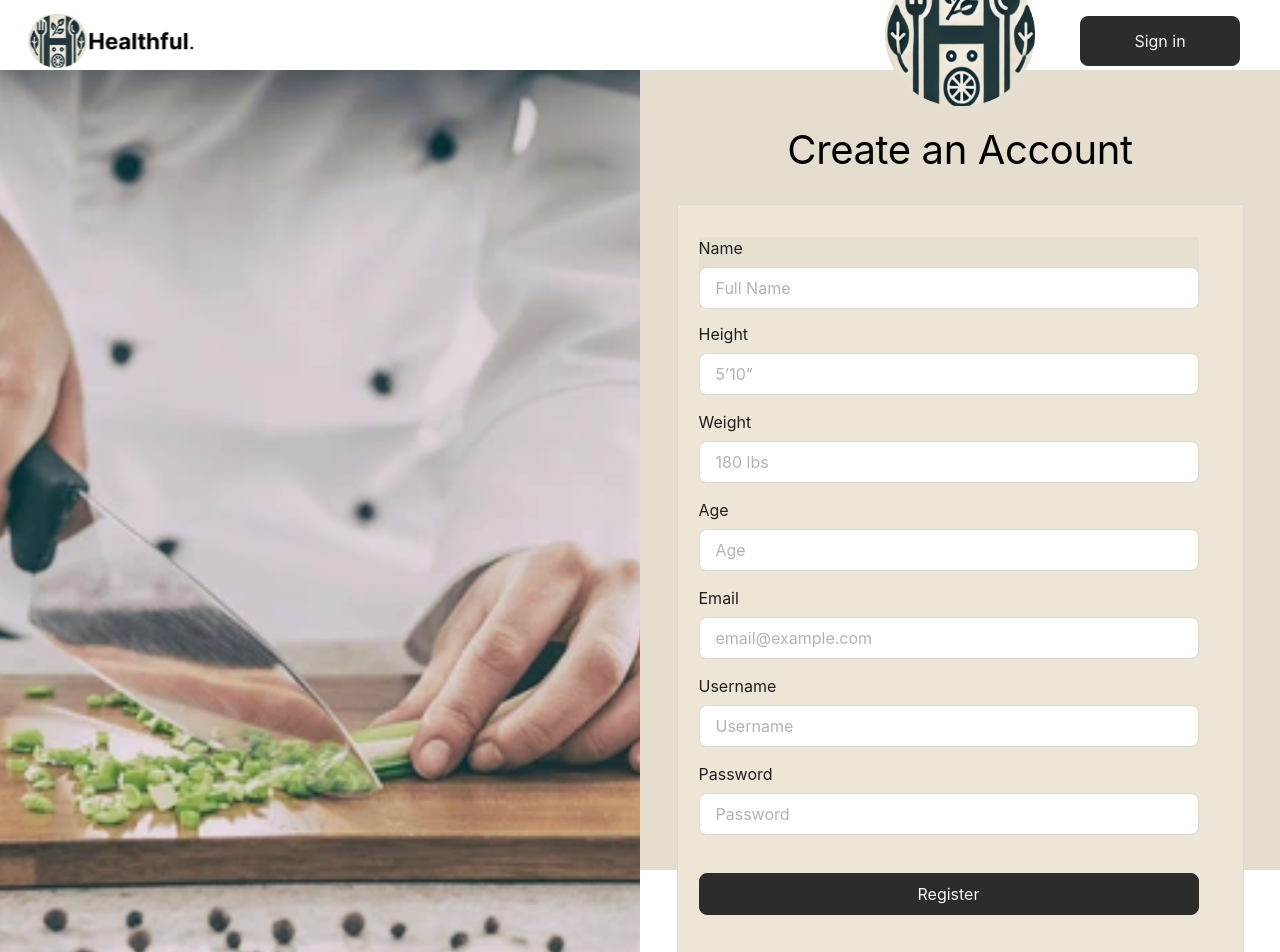
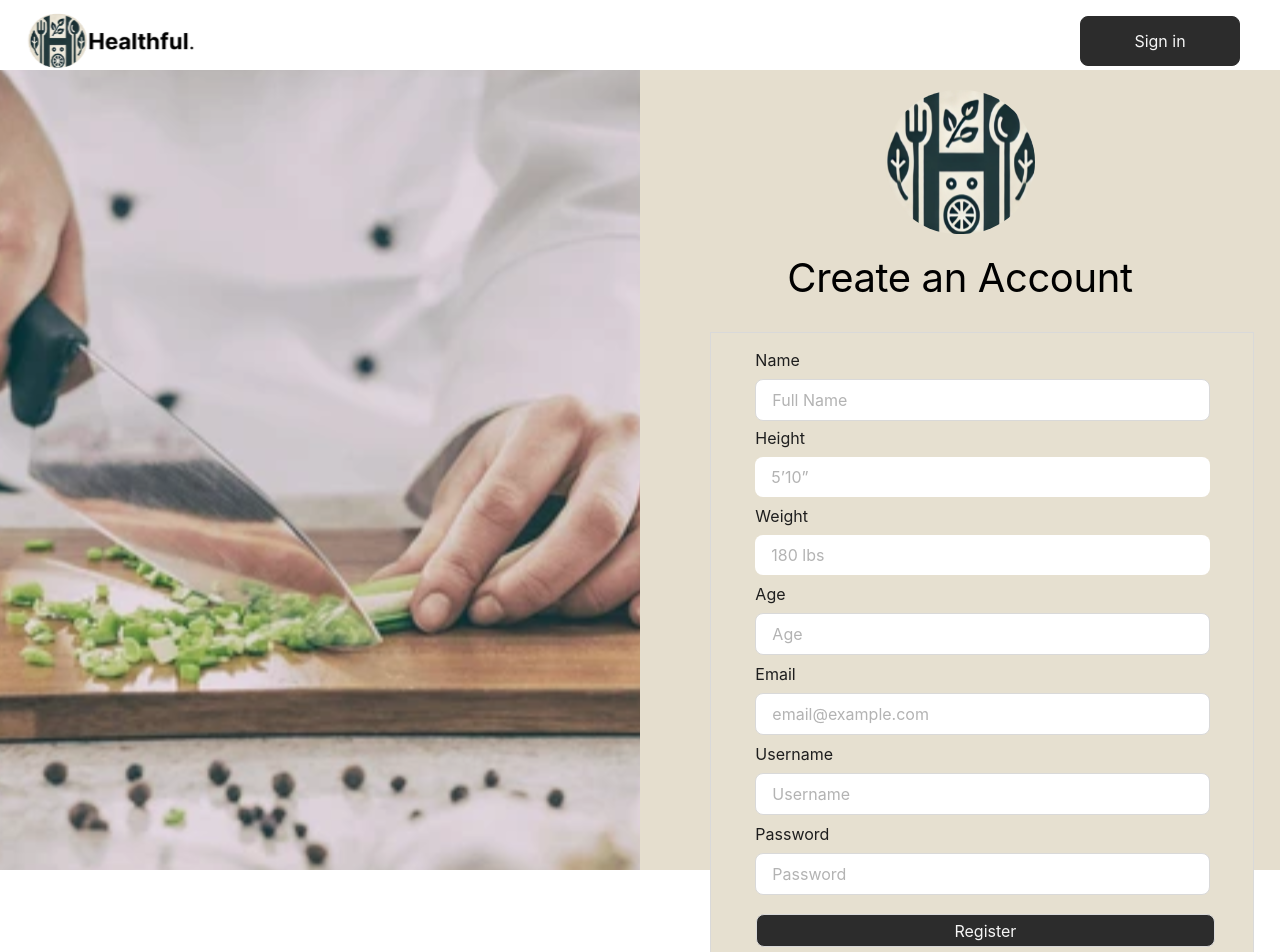
Before and after one commit to itsharryb13/Healthfull, a Next.js app: page /Registration in a window 1280 px wide. Shown: the top 952 px of the page. Built offline with nearby package versions, Linux system fonts and the light colour scheme.

Commit message:
changes not needed

```diff
--- a/app/components/CreateAccountText.tsx
+++ b/app/components/CreateAccountText.tsx
@@ -5,18 +5,18 @@ import RoundLogo from "../public/RoundLogo.svg";
 
 export default function CreateAccountText() {
     return (
-      <div className='flex h-screen'>
+      <div className='flex h-screen bg-[#e5dece]'>
       <div className='w-1/2 h-full relative'>
           <Image
             src={SignInImage}
             alt="logo"
-            layout="responsive"
+            layout="fill"
             objectFit="cover"
           />
       </div>
 
-      <div className='w-1/2 flex flex-col justify-center items-center bg-[#e5dece]'>
-        <div className='mb-[14px]'>
+      <div className='w-1/2 flex flex-col justify-start items-center bg-[#e5dece]'>
+        <div className='mt-[20px] mb-[14px]'>
           <Image
             src={RoundLogo}
             alt="Round Logo"
--- a/app/components/RegistrationForm.tsx
+++ b/app/components/RegistrationForm.tsx
@@ -2,94 +2,93 @@
 
 export default function RegistrationForm() {
   return (
-    <div className='main-container w-[567px] h-[774px] bg-[#ede6d6] border-solid border border-[#d9d9d9] relative mx-auto my-0'>
-      <div className='flex w-[500px] h-[70px] flex-col gap-[8px] items-start flex-nowrap bg-[#e6e0d0] relative z-[23] mt-[32px] mr-0 mb-0 ml-[21px]'>
-        <span className="h-[22px] self-stretch shrink-0 basis-auto font-['Inter'] text-[16px] font-normal leading-[22px] text-[#1e1e1e] relative text-left whitespace-nowrap z-[24]">
+    <div className='main-container w-[500px] h-[300px] relative mx-auto my-0'>
+    <div className='flex w-[454.206px] h-[58.269px] flex-col gap-[8px] items-start flex-nowrap bg-[#e6e0d0] relative z-[4] mt-[16.938px] mr-0 mb-0 ml-[45.347px]'>
+      <span className="h-[22px] self-stretch shrink-0 basis-auto font-['Inter'] text-[16px] font-normal leading-[22px] text-[#1e1e1e] relative text-left whitespace-nowrap z-[5]">
         Name
       </span>
-        <div className='flex pt-[12px] pr-[16px] pb-[12px] pl-[16px] items-center self-stretch shrink-0 flex-nowrap bg-[#fff] rounded-[8px] border-solid border border-[#d9d9d9] relative overflow-hidden z-[25]'>
-          <input className='w-[500px] h-[40px] shrink-0 bg-transparent border-none absolute top-0 left-0 z-[27]' />
-          <span className="h-[16px] grow shrink-0 basis-auto font-['Inter'] text-[16px] font-normal leading-[16px] text-[#b3b3b3] relative text-left whitespace-nowrap z-[26]">
+      <div className='flex pt-[12px] pr-[16px] pb-[12px] pl-[16px] items-center self-stretch shrink-0 flex-nowrap bg-[#fff] rounded-[8px] border-solid border border-[#d9d9d9] relative overflow-hidden z-[6]'>
+        <span className="h-[16px] grow shrink-0 basis-auto font-['Inter'] text-[16px] font-normal leading-[16px] text-[#b3b3b3] relative text-left whitespace-nowrap z-[7]">
           Full Name
         </span>
+        <input className='w-[454.206px] h-[40px] shrink-0 bg-transparent border-none absolute top-0 left-0 z-[8]' />
       </div>
     </div>
-      <div className='flex w-[500px] flex-col gap-[8px] items-start flex-nowrap relative z-[8] mt-[16px] mr-0 mb-0 ml-[21px]'>
-        <span className="h-[22px] self-stretch shrink-0 basis-auto font-['Inter'] text-[16px] font-normal leading-[22px] text-[#1e1e1e] relative text-left whitespace-nowrap z-[9]">
+    <div className='flex w-[454.206px] h-[58.269px] flex-col gap-[8px] items-start flex-nowrap bg-[#e6e0d0] relative z-[9] mt-[19.978px] mr-0 mb-0 ml-[45.347px]'>
+      <span className="h-[22px] self-stretch shrink-0 basis-auto font-['Inter'] text-[16px] font-normal leading-[22px] text-[#1e1e1e] relative text-left whitespace-nowrap z-10">
         Height
       </span>
-        <div className='flex pt-[12px] pr-[16px] pb-[12px] pl-[16px] items-center self-stretch shrink-0 flex-nowrap bg-[#fff] rounded-[8px] border-solid border border-[#d9d9d9] relative overflow-hidden z-10'>
-          <input className='w-[500px] h-[40px] shrink-0 bg-transparent border-none absolute top-0 left-0 z-[12]' />
-          <span className="h-[16px] grow shrink-0 basis-auto font-['Inter'] text-[16px] font-normal leading-[16px] text-[#b3b3b3] relative text-left whitespace-nowrap z-[11]">
+      <div className='flex pt-[12px] pr-[16px] pb-[12px] pl-[16px] items-center self-stretch shrink-0 flex-nowrap bg-[#fff] rounded-[8px] relative overflow-hidden z-[11]'>
+        <span className="h-[16px] grow shrink-0 basis-auto font-['Inter'] text-[16px] font-normal leading-[16px] text-[#b3b3b3] relative text-left whitespace-nowrap z-[12]">
           5’10”
         </span>
+        <input className='w-[454.206px] h-[40px] shrink-0 bg-transparent border-none absolute top-0 left-0 z-[13]' />
       </div>
     </div>
-      <div className='flex w-[500px] flex-col gap-[8px] items-start flex-nowrap relative z-[28] mt-[16px] mr-0 mb-0 ml-[21px]'>
-        <span className="h-[22px] self-stretch shrink-0 basis-auto font-['Inter'] text-[16px] font-normal leading-[22px] text-[#1e1e1e] relative text-left whitespace-nowrap z-[29]">
+    <div className='flex w-[454.206px] h-[58.269px] flex-col gap-[8px] items-start flex-nowrap bg-[#e6e0d0] relative z-[14] mt-[19.978px] mr-0 mb-0 ml-[45.347px]'>
+      <span className="h-[22px] self-stretch shrink-0 basis-auto font-['Inter'] text-[16px] font-normal leading-[22px] text-[#1e1e1e] relative text-left whitespace-nowrap z-[15]">
         Weight
       </span>
-        <div className='flex pt-[12px] pr-[16px] pb-[12px] pl-[16px] items-center self-stretch shrink-0 flex-nowrap bg-[#fff] rounded-[8px] border-solid border border-[#d9d9d9] relative overflow-hidden z-30'>
-          <input className='w-[500px] h-[40px] shrink-0 bg-transparent border-none absolute top-0 left-0 z-[32]' />
-          <span className="h-[16px] grow shrink-0 basis-auto font-['Inter'] text-[16px] font-normal leading-[16px] text-[#b3b3b3] relative text-left whitespace-nowrap z-[31]">
+      <div className='flex pt-[12px] pr-[16px] pb-[12px] pl-[16px] items-center self-stretch shrink-0 flex-nowrap bg-[#fff] rounded-[8px] relative overflow-hidden z-[16]'>
+        <span className="h-[16px] grow shrink-0 basis-auto font-['Inter'] text-[16px] font-normal leading-[16px] text-[#b3b3b3] relative text-left whitespace-nowrap z-[17]">
           180 lbs
         </span>
+        <input className='w-[454.206px] h-[40px] shrink-0 bg-transparent border-none absolute top-0 left-0 z-[18]' />
       </div>
     </div>
-      <div className='flex w-[500px] flex-col gap-[8px] items-start flex-nowrap relative z-[33] mt-[16px] mr-0 mb-0 ml-[21px]'>
-        <span className="h-[22px] self-stretch shrink-0 basis-auto font-['Inter'] text-[16px] font-normal leading-[22px] text-[#1e1e1e] relative text-left whitespace-nowrap z-[34]">
+    <div className='flex w-[454.206px] h-[59.934px] flex-col gap-[8px] items-start flex-nowrap bg-[#e6e0d0] relative z-[19] mt-[19.978px] mr-0 mb-0 ml-[45.347px]'>
+      <span className="h-[22px] self-stretch shrink-0 basis-auto font-['Inter'] text-[16px] font-normal leading-[22px] text-[#1e1e1e] relative text-left whitespace-nowrap z-20">
         Age
       </span>
-        <div className='flex pt-[12px] pr-[16px] pb-[12px] pl-[16px] items-center self-stretch shrink-0 flex-nowrap bg-[#fff] rounded-[8px] border-solid border border-[#d9d9d9] relative overflow-hidden z-[35]'>
-          <input className='w-[500px] h-[40px] shrink-0 bg-transparent border-none absolute top-0 left-0 z-[37]' />
-          <span className="h-[16px] grow shrink-0 basis-auto font-['Inter'] text-[16px] font-normal leading-[16px] text-[#b3b3b3] relative text-left whitespace-nowrap z-[36]">
+      <div className='flex pt-[12px] pr-[16px] pb-[12px] pl-[16px] items-center self-stretch shrink-0 flex-nowrap bg-[#fff] rounded-[8px] border-solid border border-[#d9d9d9] relative overflow-hidden z-[21]'>
+        <span className="h-[16px] grow shrink-0 basis-auto font-['Inter'] text-[16px] font-normal leading-[16px] text-[#b3b3b3] relative text-left whitespace-nowrap z-[22]">
           Age
         </span>
+        <input className='w-[454.206px] h-[40px] shrink-0 bg-transparent border-none absolute top-0 left-0 z-[23]' />
       </div>
     </div>
-      <div className='flex w-[500px] flex-col gap-[8px] items-start flex-nowrap relative z-[18] mt-[16px] mr-0 mb-0 ml-[21px]'>
-        <span className="h-[22px] self-stretch shrink-0 basis-auto font-['Inter'] text-[16px] font-normal leading-[22px] text-[#1e1e1e] relative text-left whitespace-nowrap z-[19]">
+    <div className='flex w-[454.206px] h-[59.934px] flex-col gap-[8px] items-start flex-nowrap bg-[#e6e0d0] relative z-[24] mt-[19.978px] mr-0 mb-0 ml-[45.347px]'>
+      <span className="h-[22px] self-stretch shrink-0 basis-auto font-['Inter'] text-[16px] font-normal leading-[22px] text-[#1e1e1e] relative text-left whitespace-nowrap z-[25]">
         Email
       </span>
-        <div className='flex pt-[12px] pr-[16px] pb-[12px] pl-[16px] items-center self-stretch shrink-0 flex-nowrap bg-[#fff] rounded-[8px] border-solid border border-[#d9d9d9] relative overflow-hidden z-20'>
-          <input className='w-[500px] h-[40px] shrink-0 bg-transparent border-none absolute top-0 left-0 z-[22]' />
-          <span className="h-[16px] grow shrink-0 basis-auto font-['Inter'] text-[16px] font-normal leading-[16px] text-[#b3b3b3] relative text-left whitespace-nowrap z-[21]">
+      <div className='flex pt-[12px] pr-[16px] pb-[12px] pl-[16px] items-center self-stretch shrink-0 flex-nowrap bg-[#fff] rounded-[8px] border-solid border border-[#d9d9d9] relative overflow-hidden z-[26]'>
+        <span className="h-[16px] grow shrink-0 basis-auto font-['Inter'] text-[16px] font-normal leading-[16px] text-[#b3b3b3] relative text-left whitespace-nowrap z-[27]">
           email@example.com
         </span>
+        <input className='w-[454.206px] h-[40px] shrink-0 bg-transparent border-none absolute top-0 left-0 z-[28]' />
       </div>
     </div>
-      <div className='flex w-[500px] flex-col gap-[8px] items-start flex-nowrap relative z-[13] mt-[16px] mr-0 mb-0 ml-[21px]'>
-        <span className="h-[22px] self-stretch shrink-0 basis-auto font-['Inter'] text-[16px] font-normal leading-[22px] text-[#1e1e1e] relative text-left whitespace-nowrap z-[14]">
+    <div className='flex w-[454.206px] h-[59.934px] flex-col gap-[8px] items-start flex-nowrap bg-[#e6e0d0] relative z-[29] mt-[19.978px] mr-0 mb-0 ml-[45.347px]'>
+      <span className="h-[22px] self-stretch shrink-0 basis-auto font-['Inter'] text-[16px] font-normal leading-[22px] text-[#1e1e1e] relative text-left whitespace-nowrap z-30">
         Username
       </span>
-        <div className='flex pt-[12px] pr-[16px] pb-[12px] pl-[16px] items-center self-stretch shrink-0 flex-nowrap bg-[#fff] rounded-[8px] border-solid border border-[#d9d9d9] relative overflow-hidden z-[15]'>
-          <input className='w-[500px] h-[40px] shrink-0 bg-transparent border-none absolute top-0 left-0 z-[17]' />
-          <span className="h-[16px] grow shrink-0 basis-auto font-['Inter'] text-[16px] font-normal leading-[16px] text-[#b3b3b3] relative text-left whitespace-nowrap z-[16]">
+      <div className='flex pt-[12px] pr-[16px] pb-[12px] pl-[16px] items-center self-stretch shrink-0 flex-nowrap bg-[#fff] rounded-[8px] border-solid border border-[#d9d9d9] relative overflow-hidden z-[31]'>
+        <span className="h-[16px] grow shrink-0 basis-auto font-['Inter'] text-[16px] font-normal leading-[16px] text-[#b3b3b3] relative text-left whitespace-nowrap z-[32]">
           Username
         </span>
+        <input className='w-[454.206px] h-[40px] shrink-0 bg-transparent border-none absolute top-0 left-0 z-[33]' />
       </div>
     </div>
-      <div className='flex w-[500px] h-[109px] flex-col gap-[8px] items-start flex-nowrap relative z-[3] mt-[16px] mr-0 mb-0 ml-[21px]'>
-        <span className="h-[22px] self-stretch shrink-0 basis-auto font-['Inter'] text-[16px] font-normal leading-[22px] text-[#1e1e1e] relative text-left whitespace-nowrap z-[4]">
+    <div className='flex w-[454.206px] h-[59.934px] flex-col gap-[8px] items-start flex-nowrap bg-[#e6e0d0] relative z-[34] mt-[19.978px] mr-0 mb-0 ml-[45.347px]'>
+      <span className="h-[22px] self-stretch shrink-0 basis-auto font-['Inter'] text-[16px] font-normal leading-[22px] text-[#1e1e1e] relative text-left whitespace-nowrap z-[35]">
         Password
       </span>
-        <div className='flex pt-[12px] pr-[16px] pb-[12px] pl-[16px] items-center self-stretch shrink-0 flex-nowrap bg-[#fff] rounded-[8px] border-solid border border-[#d9d9d9] relative overflow-hidden z-[5]'>
-          <input className='w-[500px] h-[40px] shrink-0 bg-transparent border-none absolute top-0 left-0 z-[7]' />
-          <span className="h-[16px] grow shrink-0 basis-auto font-['Inter'] text-[16px] font-normal leading-[16px] text-[#b3b3b3] relative text-left whitespace-nowrap z-[6]">
+      <div className='flex pt-[12px] pr-[16px] pb-[12px] pl-[16px] items-center self-stretch shrink-0 flex-nowrap bg-[#fff] rounded-[8px] border-solid border border-[#d9d9d9] relative overflow-hidden z-[36]'>
+        <span className="h-[16px] grow shrink-0 basis-auto font-['Inter'] text-[16px] font-normal leading-[16px] text-[#b3b3b3] relative text-left whitespace-nowrap z-[37]">
           Password
         </span>
+        <input className='w-[454.206px] h-[40px] shrink-0 bg-transparent border-none absolute top-0 left-0 z-[38]' />
       </div>
     </div>
-      <button className='flex w-[500px] pt-[12px] pr-[12px] pb-[12px] pl-[12px] gap-[8px] justify-center items-center flex-nowrap bg-[#2c2c2c] rounded-[8px] border-solid border border-[#2c2c2c] relative overflow-hidden z-[1] pointer mt-px mr-0 mb-0 ml-[21px]'>
-        <span className="h-[16px] shrink-0 basis-auto font-['Inter'] text-[16px] font-normal leading-[16px] text-[#f5f5f5] relative text-left whitespace-nowrap z-[2]">
+    <button className='flex w-[459.021px] h-[33.143px] pt-[12px] pr-[12px] pb-[12px] pl-[12px] gap-[8px] justify-center items-center flex-nowrap bg-[#2c2c2c] rounded-[8px] border-solid border border-[#d9d9d9] relative box-content overflow-hidden z-[2] pointer mt-[31.217px] mr-0 mb-0 ml-[45.908px]'>
+      <span className="h-[16px] shrink-0 basis-auto font-['Inter'] text-[16px] font-normal leading-[16px] text-[#f5f5f5] relative text-left whitespace-nowrap z-[3]">
         Register
       </span>
     </button>
-      <div className='flex w-[472px] items-start flex-nowrap relative z-[38] mt-[52px] mr-0 mb-0 ml-[37px]'>
-        <span className="h-[22px] shrink-0 basis-auto font-['Inter'] text-[16px] font-normal leading-[22px] text-[#1e1e1e] relative text-left underline whitespace-nowrap z-[39]">
+    <span className="block h-[29.329px] font-['Inter'] text-[16px] font-normal leading-[22.4px] text-[#1e1e1e] relative text-left underline whitespace-nowrap z-[1] mt-[22.899px] mr-0 mb-0 ml-[45.15px]">
       Already have an account?
     </span>
-      </div>
+    <div className='w-[544px] h-[677.396px] bg-[#e6e0d0] border-solid border border-[#d9d9d9] absolute top-0 left-0 box-content' />
   </div>
   );
 }
```
Lines whose indentation alone changed are shown as unchanged.
